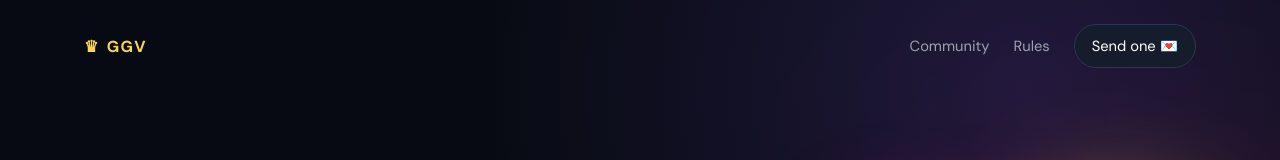
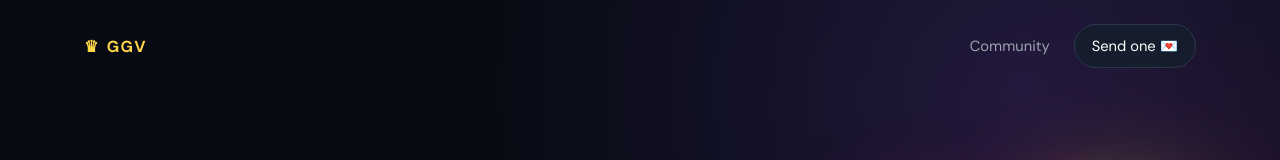
Before and after one commit to gulshanverse/social-media-service, a Next.js app in the folder apps/web/: page / in a window 1280 px wide. Shown: the top 160 px of the page. Built offline with nearby package versions, Linux system fonts and the light colour scheme.

Commit message:
fix: remove unavailable phase 2 navigation link

```diff
--- a/apps/web/app/page.tsx
+++ b/apps/web/app/page.tsx
@@ -8,7 +8,6 @@ export default function Home() {
         <Logo />
         <nav>
           <Link href="/confessions">Community</Link>
-          <Link href="/rules">Rules</Link>
           <Link className="nav-cta" href="/send">
             Send one 💌
           </Link>
```
